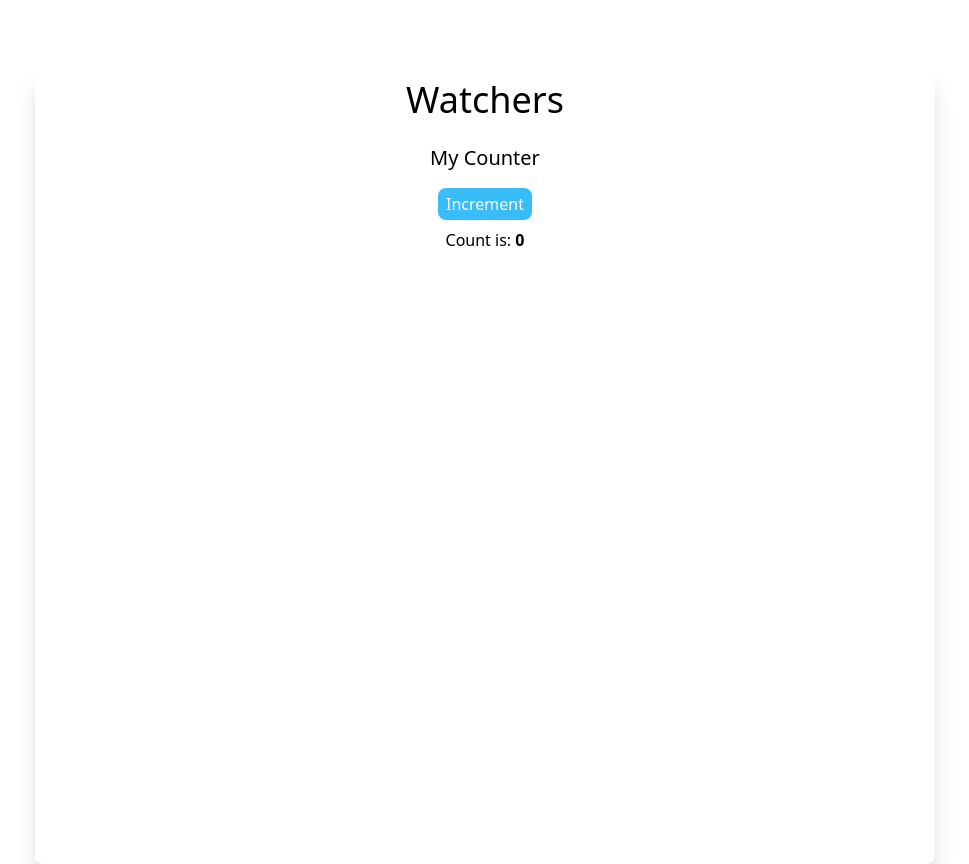
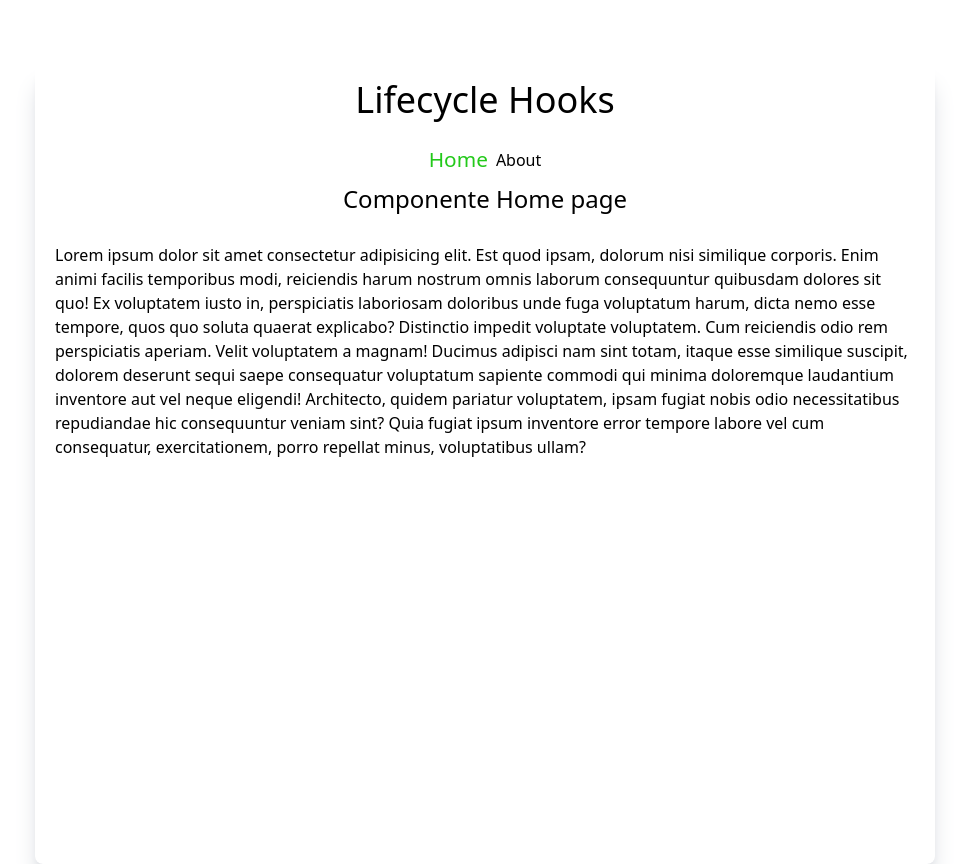
Before and after one commit to Ruma303/vue-composition-api, a Vue app: page / in a window 1280 px wide. Shown: the whole page, without its empty margins (155-1124 px from the left). Built offline with nearby package versions, Linux system fonts and the light colour scheme.

Commit message:
aggiunto vue-router

```diff
--- a/package.json
+++ b/package.json
@@ -9,7 +9,8 @@
     "preview": "vite preview"
   },
   "dependencies": {
-    "vue": "^3.3.11"
+    "vue": "^3.3.11",
+    "vue-router": "^4.2.5"
   },
   "devDependencies": {
     "@vitejs/plugin-vue": "^4.5.2",
--- a/src/App.vue
+++ b/src/App.vue
@@ -1,10 +1,25 @@
 <script setup>
-import Counter from '@/components/Counter.vue'
+import { RouterLink, RouterView } from 'vue-router';
+import Home from '@/components/Home.vue';
+import About from '@/components/About.vue';
 </script>
 
 <template>
     <main class="min-w-[300px] max-w-[900px] min-h-[800px] shadow-xl shadow-gray-300 flex flex-col gap-2 items-center py-4 mt-16 mx-auto rounded-lg">
-        <h1 class="text-4xl mb-4">Watchers</h1>
-        <Counter />
+        <h1 class="text-4xl mb-4">Lifecycle Hooks</h1>
+
+        <nav class="flex gap-2 items-center">
+            <router-link to="/">Home</router-link>
+            <router-link to="/about" class="">About</router-link>
+        </nav>
+        <router-view />
     </main>
 </template>
+
+<style scoped>
+.router-link-exact-active {
+    color: rgb(35, 201, 26);
+    font-size: 1.3em;
+    font-weight: 500;
+}
+</style>
--- /dev/null
+++ b/src/components/About.vue
@@ -0,0 +1,21 @@
+<script setup>
+import { onBeforeMount, onMounted, onBeforeUnmount, onUnmounted } from "vue";
+
+onBeforeMount(() => {
+    console.log('onBeforeMount');
+});
+onMounted(() => {
+    console.log('onMounted');
+});
+onBeforeUnmount(() => {
+    console.log('onBeforeUnmount');
+});
+onUnmounted(() => {
+    console.log('onUnmounted');
+});
+</script>
+
+<template>
+    <h1 class="text-2xl">Componente About page</h1>
+    <p class="p-5">About me?</p>
+</template>
--- a/src/components/Counter.vue
+++ /dev/null
@@ -1,24 +0,0 @@
-<script setup>
-import { reactive, watch } from 'vue';
-
-const counterData = reactive({
-    count: 0,
-    title: 'My Counter'
-});
-
-const increment = () => {
-    counterData.count++
-}
-
-watch(() => counterData.count, (newCount, oldCount) => {
-    console.log('from ', oldCount, 'to ', newCount)
-});
-
-</script>
-
-<template>
-    <h2 class="text-xl mb-2">{{ counterData.title }}</h2>
-    <button @click="increment" class=" py-1 px-2 bg-sky-400 rounded-lg text-white">
-        Increment</button>
-    <p>Count is: <b>{{ counterData.count }}</b></p>
-</template>
--- /dev/null
+++ b/src/components/Home.vue
@@ -0,0 +1,22 @@
+<script setup>
+import { onBeforeMount, onMounted, onBeforeUnmount, onUnmounted } from "vue";
+
+onBeforeMount(() => {
+    console.log('onBeforeMount');
+});
+onMounted(() => {
+    console.log('onMounted');
+});
+onBeforeUnmount(() => {
+    console.log('onBeforeUnmount');
+});
+onUnmounted(() => {
+    console.log('onUnmounted');
+});
+</script>
+
+<template>
+    <h1 class="text-2xl">Componente Home page</h1>
+    <p class="p-5">Lorem ipsum dolor sit amet consectetur adipisicing elit. Est quod ipsam, dolorum nisi similique corporis. Enim animi facilis temporibus modi, reiciendis harum nostrum omnis laborum consequuntur quibusdam dolores sit quo! Ex voluptatem iusto in, perspiciatis laboriosam doloribus unde fuga voluptatum harum, dicta nemo esse tempore, quos quo soluta quaerat explicabo? Distinctio impedit voluptate voluptatem. Cum reiciendis odio rem perspiciatis aperiam. Velit voluptatem a magnam! Ducimus adipisci nam sint totam, itaque esse similique suscipit, dolorem deserunt sequi saepe consequatur voluptatum sapiente commodi qui minima doloremque laudantium inventore aut vel neque eligendi! Architecto, quidem pariatur voluptatem, ipsam fugiat nobis odio necessitatibus repudiandae hic consequuntur veniam sint? Quia fugiat ipsum inventore error tempore labore vel cum consequatur, exercitationem, porro repellat minus, voluptatibus ullam?
+    </p>
+</template>
--- a/src/main.js
+++ b/src/main.js
@@ -1,4 +1,5 @@
 import { createApp } from 'vue'
 import App from './App.vue'
+import router from './routes'
 
-createApp(App).mount('#app')
+createApp(App).use(router).mount('#app')
--- /dev/null
+++ b/src/routes/index.js
@@ -0,0 +1,19 @@
+import { createRouter, createWebHistory } from 'vue-router';
+import HomeVue from '@/components/Home.vue';
+import AboutVue from '@/components/About.vue';
+
+const router = createRouter({
+    history: createWebHistory(import.meta.env.BASE_URL),
+    routes: [
+        {
+            path: '/',
+            component: HomeVue
+        },
+        {
+            path: '/about',
+            component: AboutVue
+        },
+    ]
+});
+
+export default router;
```
Also changed, not shown: 1 other file (tests, documents, lock files or other folders).
